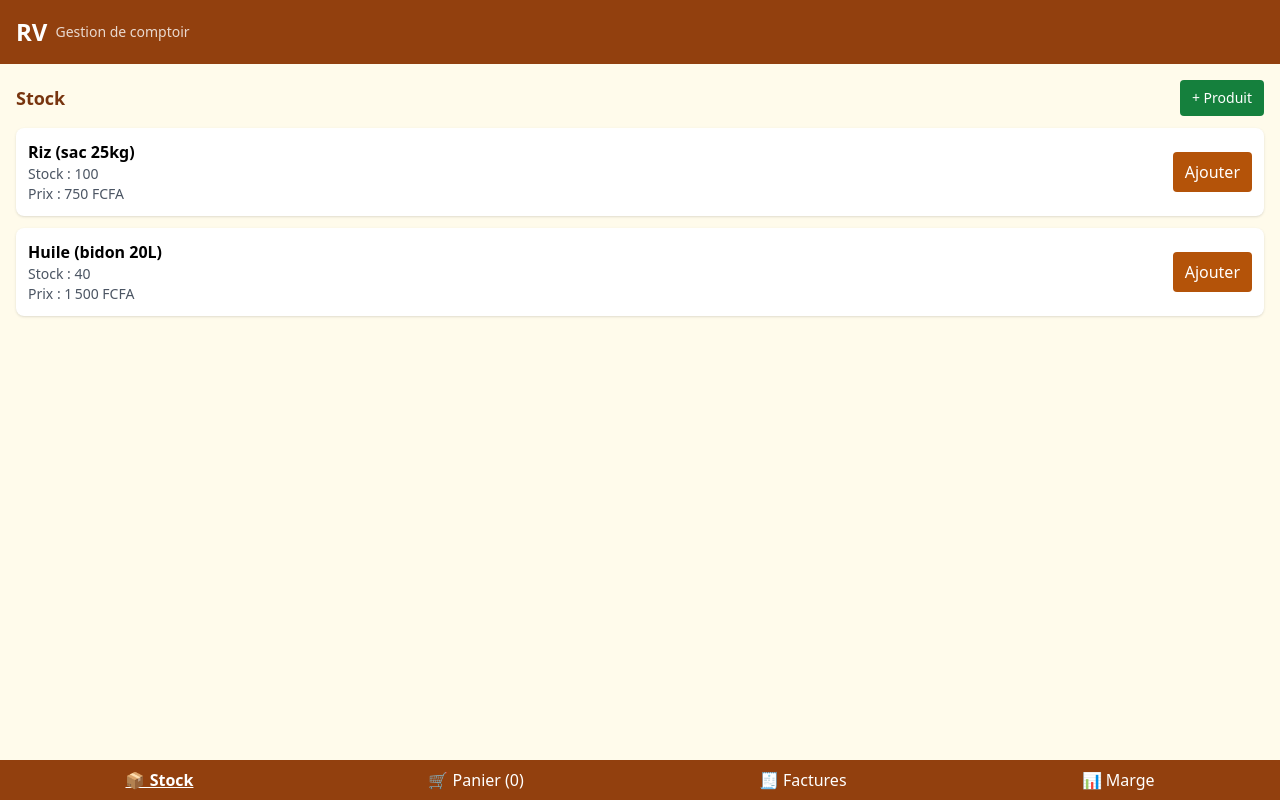
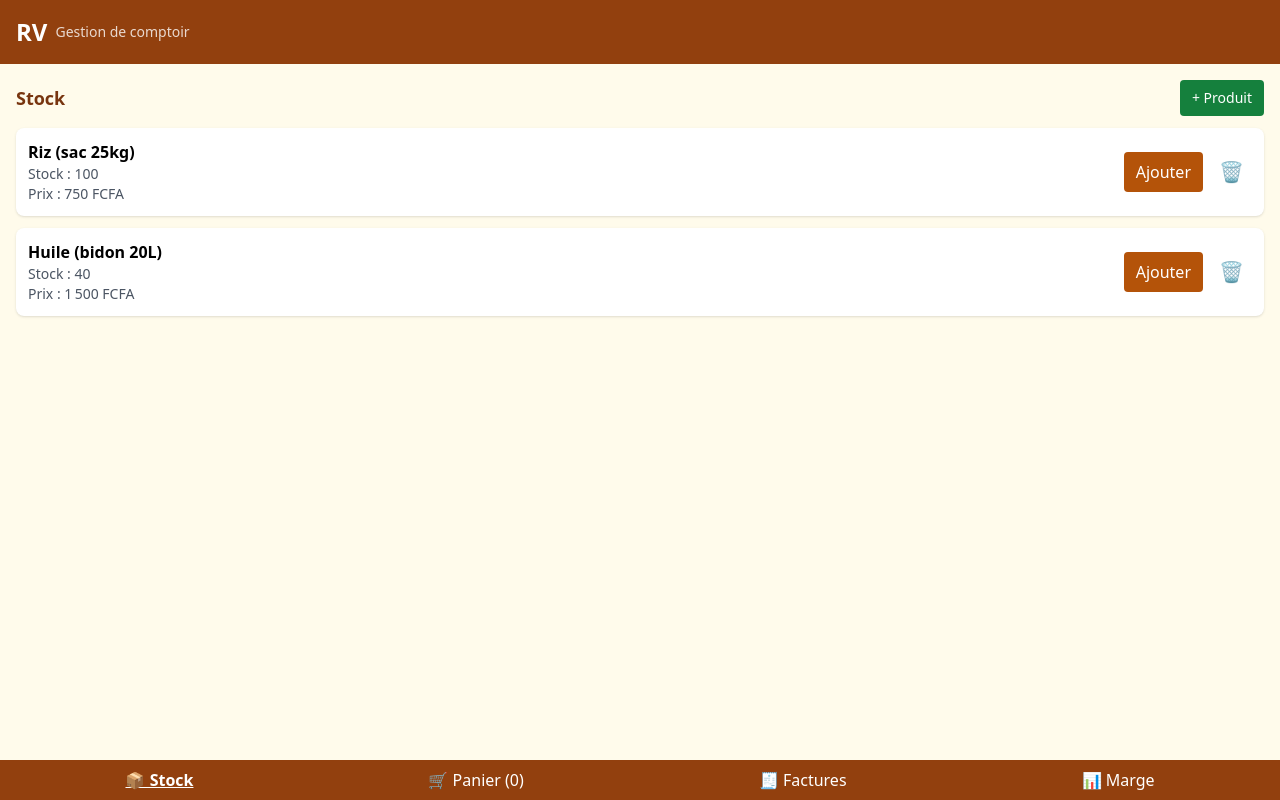
Before and after one commit to herve-bar/Rv, a React (Vite) app: page / in a window 1280 px wide. Built offline with nearby package versions, Linux system fonts and the light colour scheme.

Commit message:
Implement product deletion functionality
Added a function to delete products and integrated it into the stock page.

```diff
--- a/src/App.jsx
+++ b/src/App.jsx
@@ -184,6 +184,10 @@ export default function App() {
     setAfficherAjoutProduit(false)
   }
 
+  function supprimerProduit(id) {
+    setProduits(prev => prev.filter(p => p.id !== id))
+  }
+
   return (
     <div className="min-h-screen bg-amber-50 pb-20">
       <header className="bg-amber-800 text-white p-4 flex items-center gap-2">
@@ -198,6 +202,7 @@ export default function App() {
             onAjouterPanier={ouvrirSelecteurQte}
             panier={panier}
             onOuvrirAjout={() => setAfficherAjoutProduit(true)}
+            onSupprimer={supprimerProduit}
           />
         )}
 
@@ -252,7 +257,13 @@ export default function App() {
   )
 }
 
-function PageStock({ produits, onAjouterPanier, onOuvrirAjout }) {
+function PageStock({ produits, onAjouterPanier, onOuvrirAjout, onSupprimer }) {
+  function confirmerSuppression(p) {
+    if (window.confirm(`Supprimer "${p.nom}" du stock ? Cette action est irréversible.`)) {
+      onSupprimer(p.id)
+    }
+  }
+
   return (
     <div className="space-y-3">
       <div className="flex justify-between items-center">
@@ -270,6 +281,7 @@ function PageStock({ produits, onAjouterPanier, onOuvrirAjout }) {
             </div>
             <div className="text-sm text-gray-600">Prix : {formatFCFA(p.prixVente)}</div>
           </div>
+          <div className="flex items-center gap-2">
             <button
               onClick={() => onAjouterPanier(p)}
               disabled={p.stock <= 0}
@@ -277,6 +289,14 @@ function PageStock({ produits, onAjouterPanier, onOuvrirAjout }) {
             >
               Ajouter
             </button>
+            <button
+              onClick={() => confirmerSuppression(p)}
+              className="text-red-600 text-xl px-2"
+              aria-label="Supprimer le produit"
+            >
+              🗑️
+            </button>
+          </div>
         </div>
       ))}
     </div>
```
Lines whose indentation alone changed are shown as unchanged.
